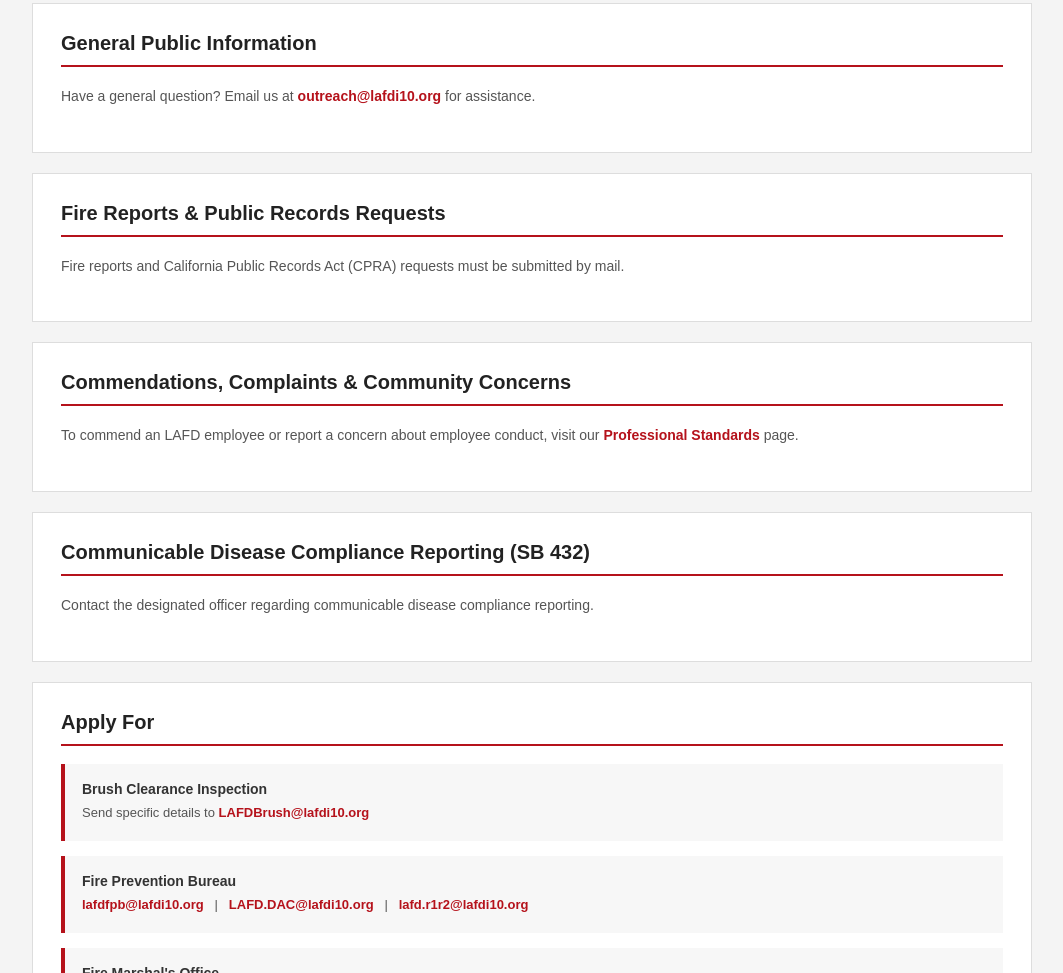
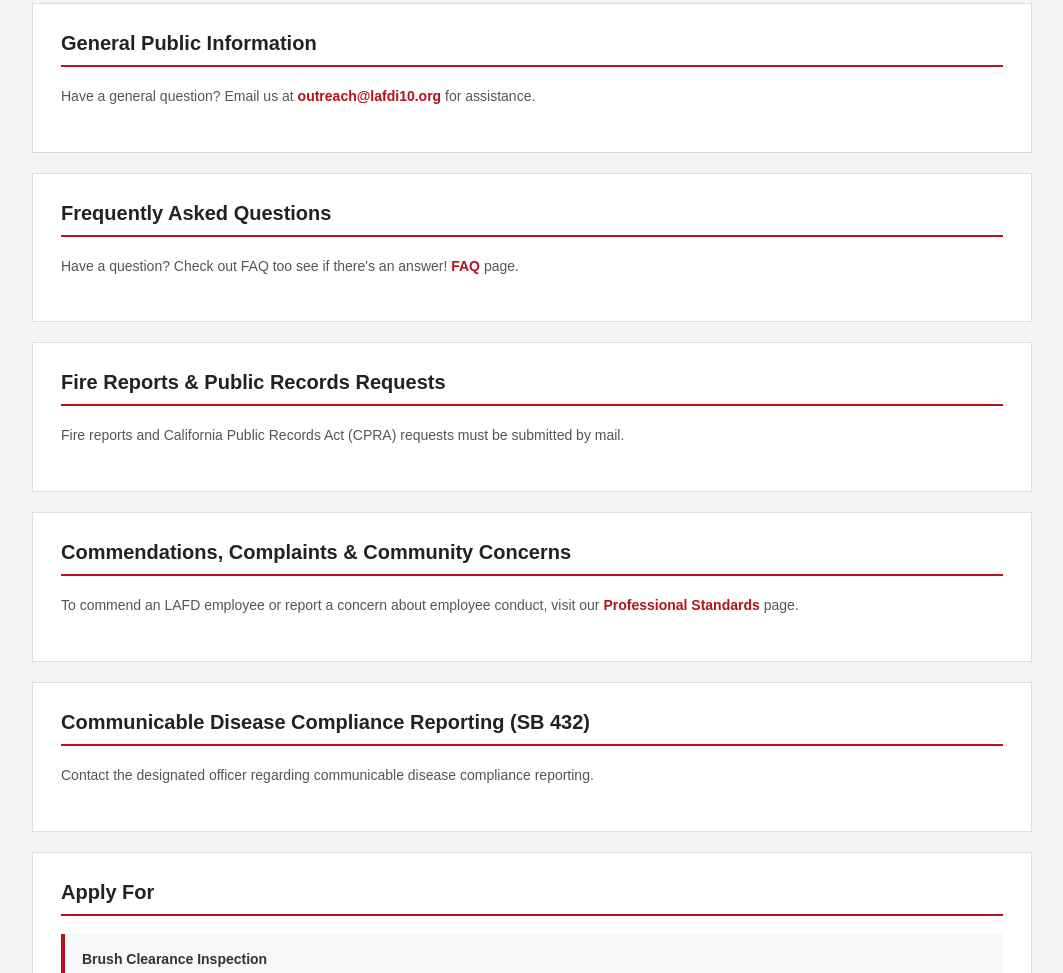
Before and after one commit to Unknownaod/lafd, a plain HTML site: page contact.html in a window 1280 px wide. Shown: the part 1273-2246 px from the top of the page, without its empty margins (108-1171 px from the left). Drawn offline with Linux system fonts and the light colour scheme.

Commit message:
Update contact.html

```diff
--- a/contact.html
+++ b/contact.html
@@ -556,6 +556,25 @@
 </section>
 
 
+    <!-- ================================
+         FAQ
+    ================================= -->
+
+    <section class="contact-section">
+
+        <h3>
+            Frequently Asked Questions
+        </h3>
+
+        <p>
+            Have a question? Check out FAQ too see if there's an answer!
+            <a href="FAQ.html">
+                FAQ
+            </a>
+            page.
+        </p>
+
+    </section>
 
 
     <!-- ================================
```
